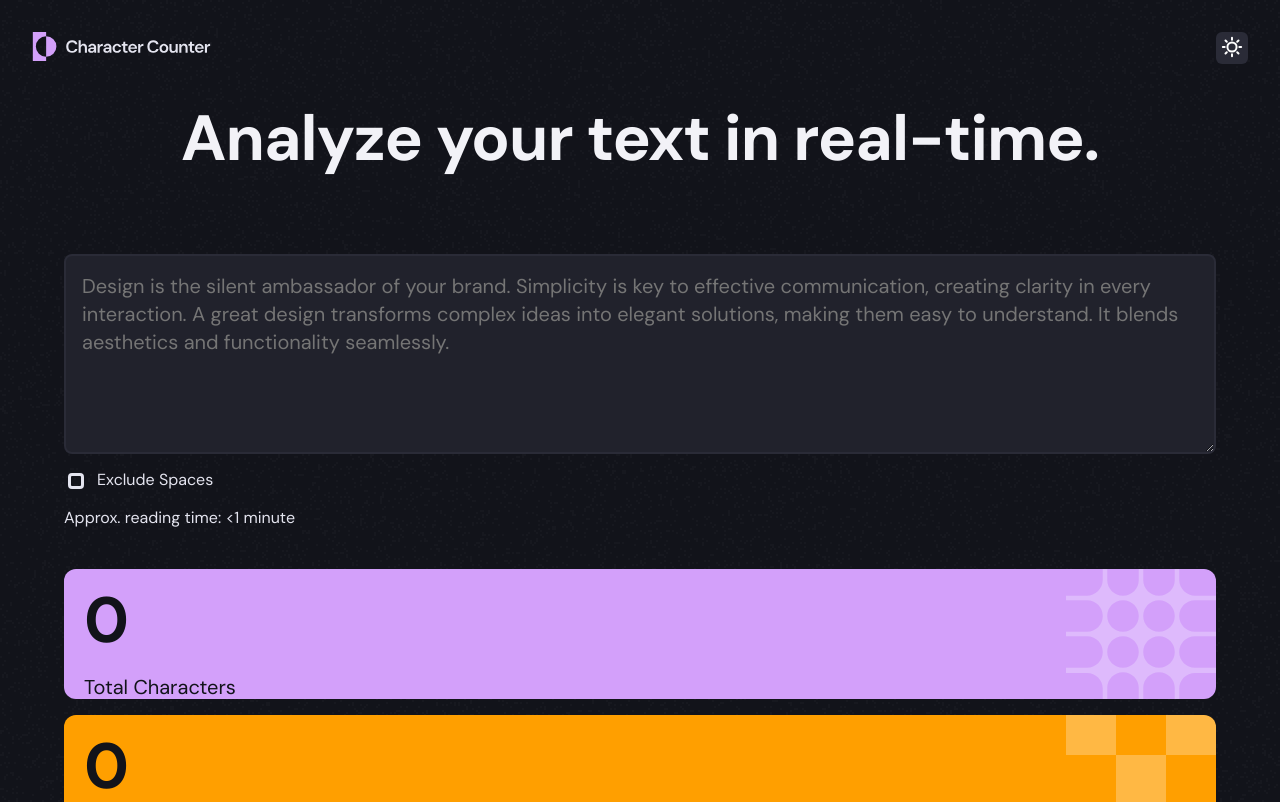
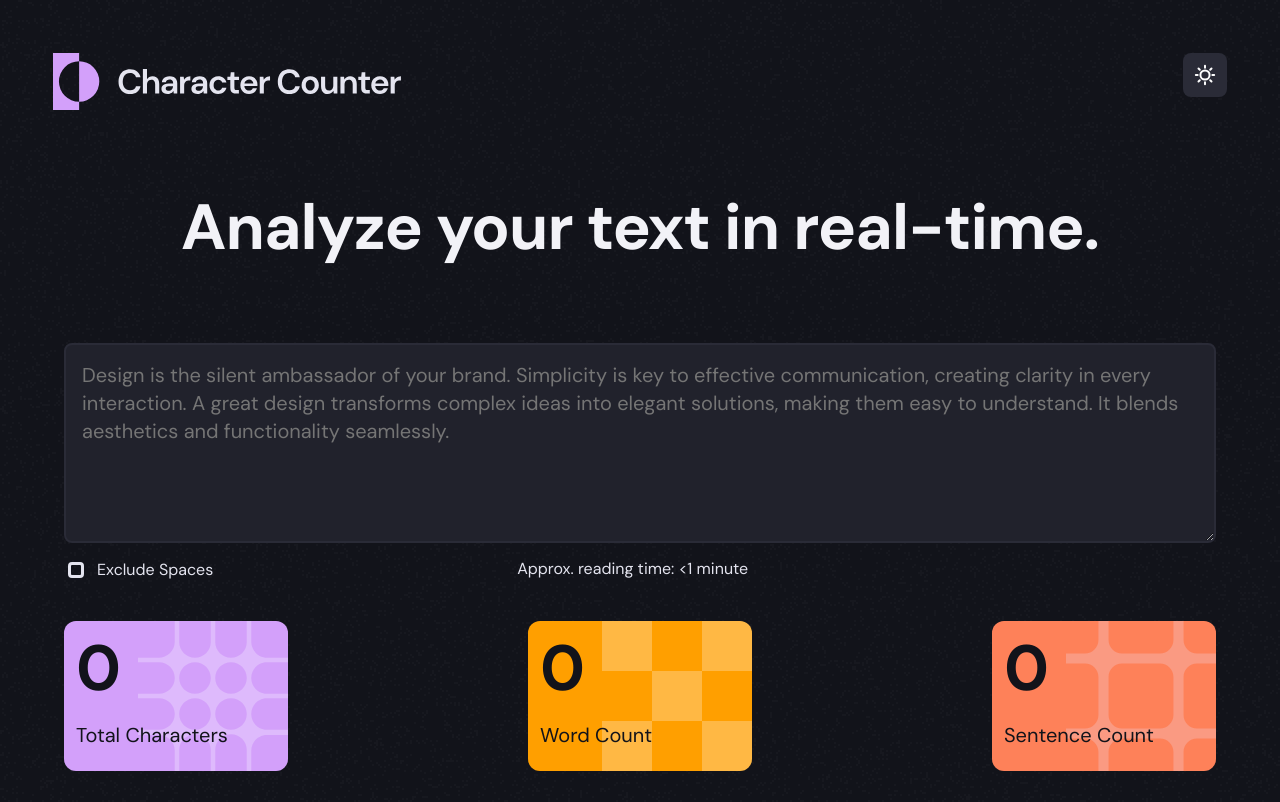
Before and after one commit to sabts/character-counter, a plain HTML site: page index.html in a window 1280 px wide. Shown: the top 802 px of the page. Drawn offline with Linux system fonts and the light colour scheme.

Commit message:
tablet media ready

```diff
--- a/css/style.css
+++ b/css/style.css
@@ -179,21 +179,18 @@ body{
 .counter-box.characters{
     background-image: url(../assents/pattern-character-count.svg);
     background-repeat: no-repeat;
-    height: 130px;
     background-color: rgba(211, 160, 250, 1);
     background-position: right center;
 }
 .counter-box.words{
     background-image: url(../assents/pattern-word-count.svg);
     background-repeat: no-repeat;
-    height: 130px;
     background-color: rgba(255, 159, 0, 1);
     background-position: right center;
 }
 .counter-box.sentences{
     background-image: url(../assents/pattern-sentence-count.svg);
     background-repeat: no-repeat;
-    height: 130px;
     background-color: rgba(254, 129, 89, 1);
     background-position: right center;
 }
@@ -202,23 +199,50 @@ body{
     body{
         padding: 2rem;
     }
+    .logo{
+        width: 350px;
+        height: 80px;
+    }
+
+    .dark-mode{
+        height: 44px;
+        width: 44px;
+        border-radius: 0.5rem;
+    }
+    .dark-mode::after{
+        top: 11px;
+        left: 11px;
+        background-size: contain;
+        height: 22px;
+        width: 22px;
+    }
     .text.main-title{
         font-size: 4rem;
     }
     .text.counter-total{
-        color: #12131A;
         font-size: 4rem;
-        font-style: normal;
-        font-weight: 700;
-        line-height: 100%;
+    }
+    .header-container{
+        padding: 1.3rem;
     }
     .main-container{
         padding-inline: 2rem;
         gap: 40px;
     }
-    .checkbox-area{
+    .option-container{
+        display: flex;
+        flex-wrap: wrap;
+        gap: 19rem;
+        justify-content: space-between;
+    }
+    .counters-container{
         flex-direction: row;
-        flex-wrap: wrap;
+        justify-content: space-between;
     }
+    .counter-box{
+        height: 150px;
+        width: 224px ;
+        padding: 1rem 0.75rem;
 
+    }
 }
--- a/index.html
+++ b/index.html
@@ -22,11 +22,14 @@
         placeholder="Design is the silent ambassador of your brand. Simplicity is key to effective communication, creating clarity in every interaction. A great design transforms complex ideas into elegant solutions, making them easy to understand. It blends aesthetics and functionality seamlessly."
         id="textarea"></textarea>
 
-        <div class="checkbox-area">
+    <div class="option-container">
+<div class="checkbox-area">
         <input class="input-checkbox" type="checkbox" id="checkbox"/>
         <label class="text options" for="checkbox">Exclude Spaces</label>
       </div>
         <label class="text options" id="readingtime">Approx. reading time: <1  minute</label>
+
+    </div>
       </div>
 
     <div class="counters-container">
```
